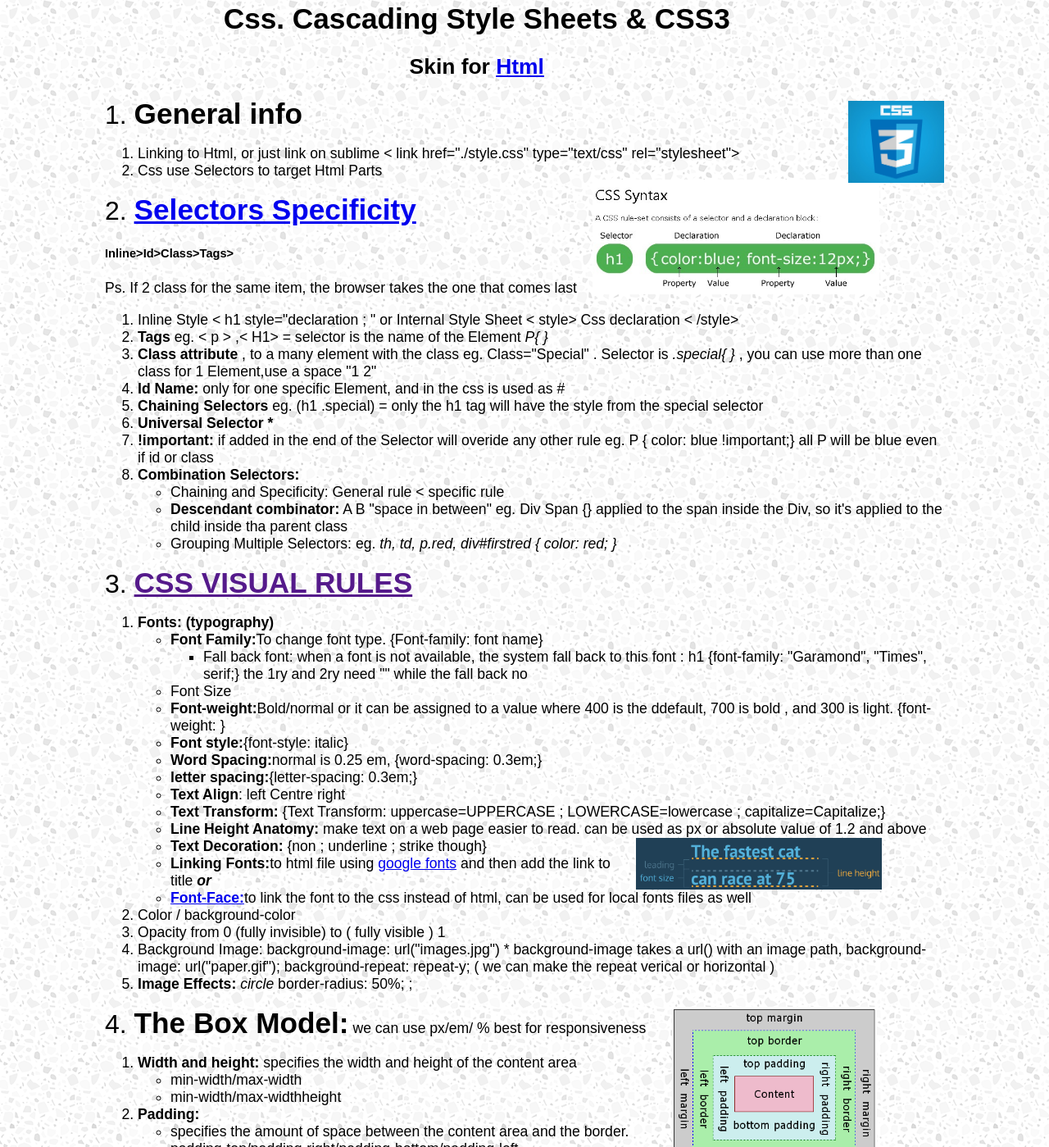
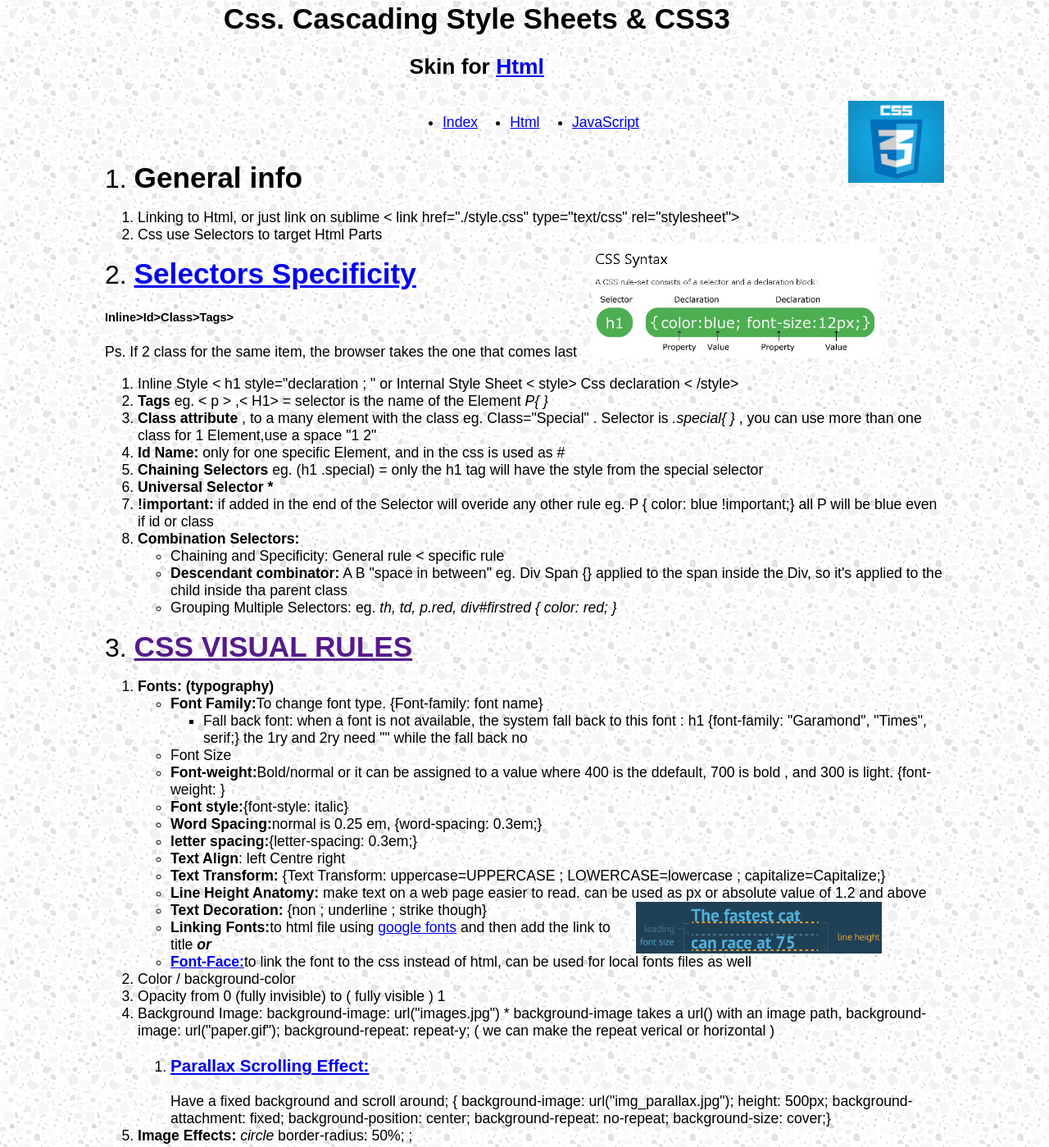
Before and after one commit to ashmty/Study-Notes, a plain HTML site: page css Notes.html in a window 1280 px wide. Shown: the part 21-1420 px from the top of the page at 82% size. Drawn offline with Linux system fonts and the light colour scheme.

Commit message:
latest js changes

```diff
--- a/Css/Css.css
+++ b/Css/Css.css
@@ -7,7 +7,18 @@ body  {
 	min-width: 960px;
 }
 
+.shortcuts li{
+	/* display: inline-block; */
+	margin: 2%;
 
+
+}
+
+
+.shortcuts ul{
+	display: flex;
+	justify-content: center;
+}
 
 .intro h1, .intro h2 {
 	text-align: center;
--- a/Css/Javascript.css
+++ b/Css/Javascript.css
@@ -32,10 +32,19 @@ div {
       border-right: 1px black solid;
 }
 
+.shortcuts li{
 
-.java2 {
+	margin: 2%;
+
 
 }
+
+
+.shortcuts ul{
+	display: flex;
+	justify-content: center;
+}
+
 
   @media screen and (max-width: 600) {
 
--- a/Css/html.css
+++ b/Css/html.css
@@ -1,6 +1,6 @@
 
 body {
-  max-width: 960px;
+  max-width: 1024px;
   margin: 0 auto ;
   box-sizing: border-box;
   background-image: url("../Images/terrazzo.png");
--- a/css Notes.html
+++ b/css Notes.html
@@ -10,6 +10,15 @@
 				<h1>Css. Cascading Style Sheets & CSS3
 				</h1><span><h2>Skin for <a href="html notes.html">Html</a></h2></span>
 				</div>
+				<div class="shortcuts">
+					<ul>
+							<li><a href="index.html">Index</a></li>
+							<li><a href="html notes.html">Html</a></li>
+							<li><a href="Javascript.html">JavaScript</a></li>
+					</ul>
+				</div>
+
+
 
 				<div class="list-all">
 
@@ -69,7 +78,20 @@
 										<li>Color / background-color</li>
 										<li>Opacity from 0 (fully invisible) to ( fully visible ) 1 </li>
 										<li>Background Image:  background-image: url("images.jpg") * background-image takes a url() with an image path, background-image: url("paper.gif");
-								background-repeat: repeat-y; ( we can make the repeat verical or horizontal )	</li>
+								background-repeat: repeat-y; ( we can make the repeat verical or horizontal )
+														<ol>
+															<li><a href="https://www.w3schools.com/howto/howto_css_parallax.asp"><h3>Parallax Scrolling Effect:</h3></a>Have a fixed background and scroll around; {	background-image: url("img_parallax.jpg");
+														   	height: 500px;
+														    background-attachment: fixed;
+																background-position: center;
+																background-repeat: no-repeat;
+																background-size: cover;}
+
+															</li>
+														</ol>
+
+
+										</li>
 										<li> <b>Image Effects: </b> <i>circle</i> border-radius: 50%; ;
 
 										</li>
```
Also changed, not shown: Javascript.html (+75 -11 lines), Images/java 20.jpg (added), Images/java19c.jpg (added).
